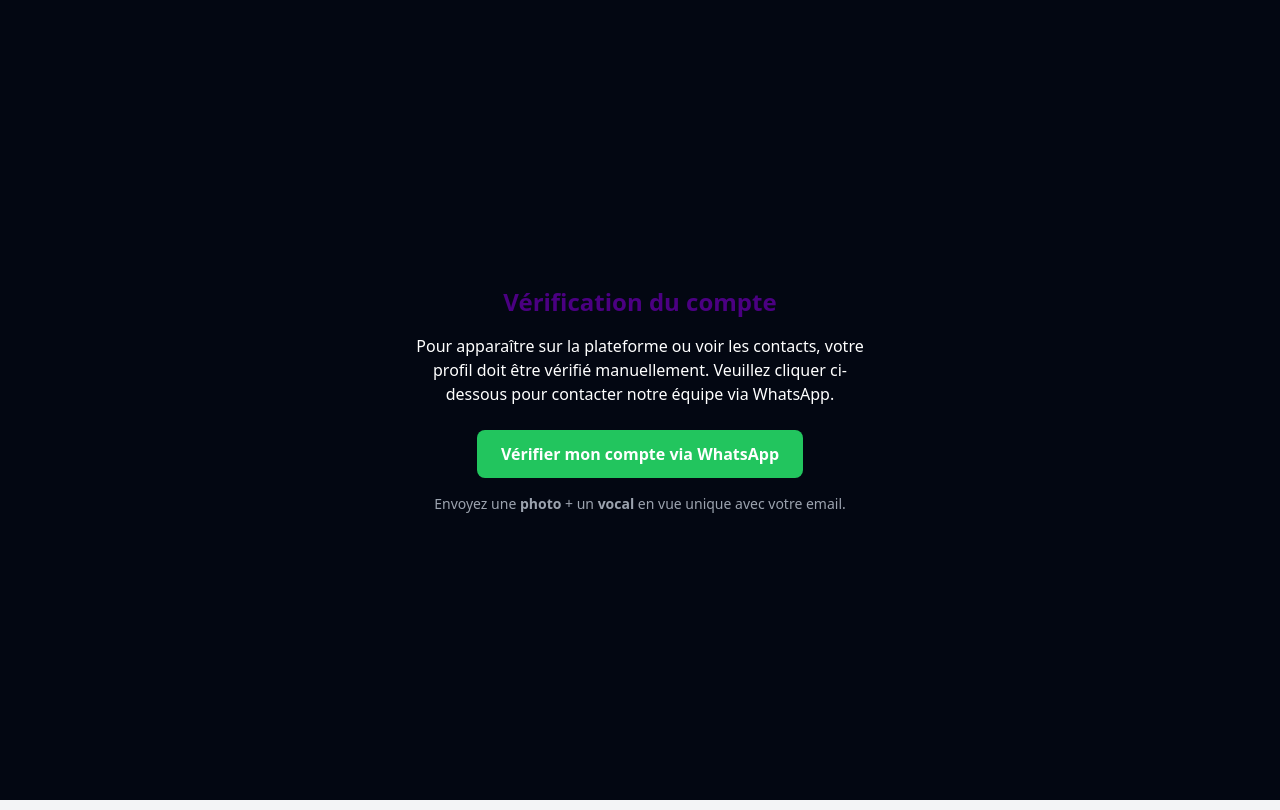
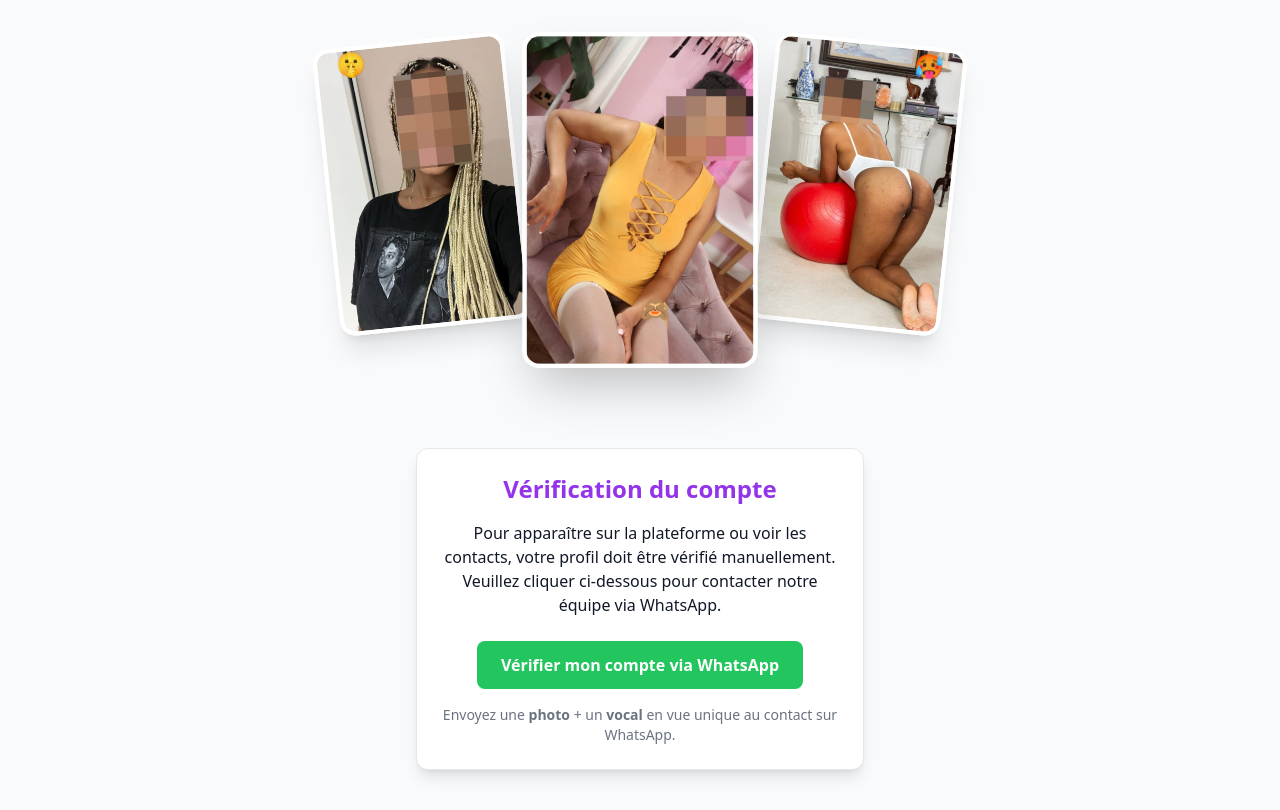
Before and after one commit to GytXDev/discretion241, a Next.js app: page /verify in a window 1280 px wide. Built offline with nearby package versions, Linux system fonts and the light colour scheme; no server answers; sample sign-in values are in the browser's storage.

Commit message:
This is a commit for the 07/06/2025

```diff
--- a/pages/api/hello.ts
+++ /dev/null
@@ -1,13 +0,0 @@
-// Next.js API route support: https://nextjs.org/docs/api-routes/introduction
-import type { NextApiRequest, NextApiResponse } from "next";
-
-type Data = {
-  name: string;
-};
-
-export default function handler(
-  req: NextApiRequest,
-  res: NextApiResponse<Data>,
-) {
-  res.status(200).json({ name: "John Doe" });
-}
--- a/pages/api/upload.ts
+++ /dev/null
@@ -1,36 +0,0 @@
-// pages/api/upload.ts
-import type { NextApiRequest, NextApiResponse } from "next";
-import formidable from "formidable";
-import fs from "fs";
-import axios from "axios";
-import FormData from "form-data";
-
-export const config = {
-    api: {
-        bodyParser: false,
-    },
-};
-
-export default async function handler(req: NextApiRequest, res: NextApiResponse) {
-    const form = new formidable.IncomingForm();
-
-    form.parse(req, async (err, fields, files) => {
-        if (err || !files.image) {
-            return res.status(400).json({ error: "Erreur lors de l'envoi du fichier." });
-        }
-
-        const file = Array.isArray(files.image) ? files.image[0] : files.image;
-
-        const data = new FormData();
-        data.append("image", fs.createReadStream(file.filepath));
-
-        try {
-            const upload = await axios.post("https://gytx.dev/discretion241/api/upload_image.php", data, {
-                headers: data.getHeaders(),
-            });
-            return res.status(200).json({ url: upload.data.url });
-        } catch (e) {
-            return res.status(500).json({ error: "Échec de l'upload distant." });
-        }
-    });
-}
--- a/pages/index.tsx
+++ b/pages/index.tsx
@@ -47,8 +47,14 @@
         const userDoc = await getDoc(doc(db, "users", user.uid));
         if (userDoc.exists()) {
           const userData = userDoc.data();
+
           if (userData.step === "profile") {
             router.push("/complete_profile");
+            return;
+          }
+
+          if (userData.step === "verification") {
+            router.push("/verify");
             return;
           }
         }
@@ -71,6 +77,7 @@
       }
     })();
   }, [user, router]);
+
 
   /* ==================== SHIMMER ==================== */
   const renderShimmer = () => (
--- a/pages/verify.tsx
+++ b/pages/verify.tsx
@@ -1,17 +1,28 @@
-// pages/verify.tsx
 import { useAuthState } from "react-firebase-hooks/auth";
 import { auth } from "../firebase/config";
-import { useEffect } from "react";
+import { useEffect, useState } from "react";
 import { useRouter } from "next/router";
+import Image from "next/image";
 
 export default function VerifyPage() {
     const [user, loading] = useAuthState(auth);
     const router = useRouter();
+    const [randomFrames, setRandomFrames] = useState<string[]>([]);
+    const EMOJIS = ["🍆", "🍑", "😍", "🥵", "😈", "🙈", "🤫"];
+    const [selectedEmojis, setSelectedEmojis] = useState<string[]>([]);
 
     useEffect(() => {
         if (!loading && !user) {
             router.push("/login");
         }
+
+        // Initialisation des frames et emojis aléatoires
+        const frames = Array.from({ length: 5 }, (_, i) => `/frames/frame_${i + 1}.jpeg`);
+        const shuffledFrames = [...frames].sort(() => 0.5 - Math.random());
+        setRandomFrames(shuffledFrames.slice(0, 3));
+
+        const shuffledEmojis = [...EMOJIS].sort(() => 0.5 - Math.random());
+        setSelectedEmojis(shuffledEmojis.slice(0, 3));
     }, [user, loading]);
 
     const whatsappNumber = "YOUR_WHATSAPP_NUMBER";
@@ -22,9 +33,85 @@
     const whatsappLink = `https://wa.me/${whatsappNumber}?text=${message}`;
 
     return (
-        <div className="min-h-screen bg-gray-950 text-white flex flex-col items-center justify-center px-4 text-center">
-            <h1 className="text-2xl font-bold mb-4 text-primary">Vérification du compte</h1>
-            <p className="mb-6 max-w-md">
+        <div className="min-h-screen bg-gray-50 text-gray-900 flex flex-col items-center justify-center px-4 py-10">
+            <div className="relative h-[280px] sm:h-[360px] w-full max-w-4xl mb-12 z-10">
+                {/* Gauche */}
+                {randomFrames[0] && (
+                    <>
+                        <div className="absolute left-2 sm:left-[15%] rotate-[-6deg] w-32 sm:w-48 h-48 sm:h-72 rounded-2xl overflow-hidden shadow-xl border-4 border-white z-10">
+                            <Image
+                                src={randomFrames[0]}
+                                alt="Gauche"
+                                fill
+                                className="object-cover"
+                            />
+                        </div>
+                        <div
+                            className="absolute z-30 animate-float-up text-2xl"
+                            style={{
+                                top: '4%',
+                                left: 'calc(15% + 10px)',
+                                animationDelay: '0s',
+                            }}
+                        >
+                            {selectedEmojis[0]}
+                        </div>
+                    </>
+                )}
+
+                {/* Centre */}
+                {randomFrames[1] && (
+                    <>
+                        <div className="absolute left-1/2 -translate-x-1/2 w-36 sm:w-56 h-56 sm:h-80 rounded-2xl overflow-hidden shadow-2xl border-4 border-white z-20 scale-105">
+                            <Image
+                                src={randomFrames[1]}
+                                alt="Centre"
+                                fill
+                                className="object-cover"
+                            />
+                        </div>
+                        <div
+                            className="absolute z-30 text-2xl animate-bounce-slow"
+                            style={{
+                                top: '72%',
+                                left: '50%',
+                                transform: 'translate(-50%, -50%)',
+                                animationDelay: '0.2s',
+                            }}
+                        >
+                            {selectedEmojis[1]}
+                        </div>
+                    </>
+                )}
+
+                {/* Droite */}
+                {randomFrames[2] && (
+                    <>
+                        <div className="absolute right-2 sm:right-[15%] rotate-[6deg] w-32 sm:w-48 h-48 sm:h-72 rounded-2xl overflow-hidden shadow-xl border-4 border-white z-10">
+                            <Image
+                                src={randomFrames[2]}
+                                alt="Droite"
+                                fill
+                                className="object-cover"
+                            />
+                        </div>
+                        <div
+                            className="absolute z-30 animate-float-up text-2xl"
+                            style={{
+                                top: '4%',
+                                right: 'calc(15% + 10px)',
+                                animationDelay: '0.4s',
+                            }}
+                        >
+                            {selectedEmojis[2]}
+                        </div>
+                    </>
+                )}
+            </div>
+
+            <div className="bg-white p-6 rounded-xl shadow-lg w-full max-w-md border border-gray-200 text-center">
+                <h1 className="text-2xl font-bold mb-4 text-purple-600">Vérification du compte</h1>
+                <p className="mb-6">
                     Pour apparaître sur la plateforme ou voir les contacts, votre profil doit être vérifié
                     manuellement. Veuillez cliquer ci-dessous pour contacter notre équipe via WhatsApp.
                 </p>
@@ -32,13 +119,14 @@
                     href={whatsappLink}
                     target="_blank"
                     rel="noopener noreferrer"
-                className="bg-green-500 hover:bg-green-600 text-white py-3 px-6 rounded-lg font-semibold"
+                    className="inline-block bg-green-500 hover:bg-green-600 text-white py-3 px-6 rounded-lg font-semibold mb-4"
                 >
                     Vérifier mon compte via WhatsApp
                 </a>
-            <p className="mt-4 text-sm text-gray-400">
-                Envoyez une <strong>photo</strong> + un <strong>vocal</strong> en vue unique avec votre email.
+                <p className="text-sm text-gray-500">
+                    Envoyez une <strong>photo</strong> + un <strong>vocal</strong> en vue unique au contact sur WhatsApp.
                 </p>
+            </div>
         </div>
     );
 }
```
Also changed, not shown: pages/complete_profile.tsx (+81 -15 lines), public/icons/whatsapp.png (added). Lines whose indentation alone changed are shown as unchanged.
